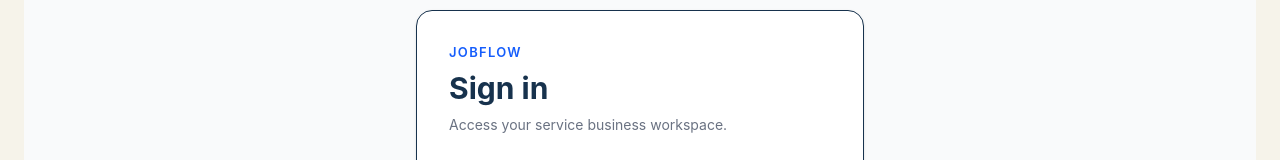
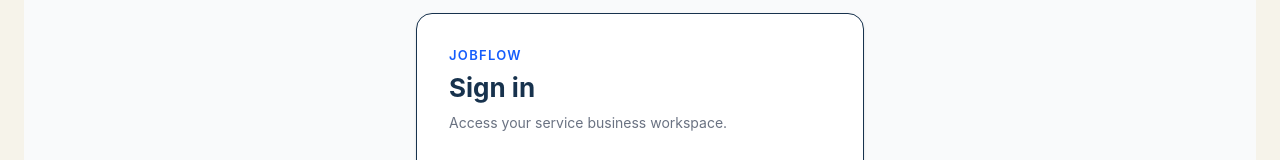
Before and after one commit to tahirbashir80/JobFlow, a Next.js app: page /sign-in in a window 1280 px wide. Shown: the part 167-327 px from the top of the page. Built offline with nearby package versions, Linux system fonts and the light colour scheme.

Commit message:
Normalize JobFlow global design tokens and approved visual refinements

```diff
--- a/src/app/globals.css
+++ b/src/app/globals.css
@@ -32,8 +32,6 @@
   --radius-sm: 8px;
   --radius-md: 10px;
   --radius-lg: 12px;
-
-  /* JobFlow typography scale */
   --font-ui: Manrope, Inter, ui-sans-serif, system-ui, -apple-system, BlinkMacSystemFont, "Segoe UI", sans-serif;
   --text-xs: 11px;
   --text-sm: 13px;
@@ -41,7 +39,7 @@
   --text-lg: 16px;
   --text-xl: 20px;
   --text-2xl: 27px;
-  --text-3xl: 30px;
+  --text-3xl: 26px;
   --leading-tight: 1.2;
   --leading-copy: 1.55;
   --tracking-label: .09em;
@@ -50,8 +48,6 @@
   --form-background: #F6F3EA;
 }
 
-
-/* BlueSmart-derived visual tokens — translated to JobFlow's independent teal/coral palette. */
 :root {
   --jf-paper: var(--background);
   --jf-panel: var(--surface);
@@ -70,83 +66,37 @@
   --jf-shadow-menu: 0 14px 35px rgba(15,23,42,.12);
 }
 
-/* Source-inspired control language */
-input:not([type="checkbox"]):not([type="radio"]),
-select,
-textarea {
+input:not([type="checkbox"]):not([type="radio"]), select, textarea {
   font-family: var(--font-ui);
   color: var(--foreground);
   background: var(--form-background);
   border-color: var(--border);
   border-radius: var(--jf-radius-control);
 }
-
-input:not([type="checkbox"]):not([type="radio"]):focus,
-select:focus,
-textarea:focus {
+input:not([type="checkbox"]):not([type="radio"]):focus, select:focus, textarea:focus {
   outline: none;
   border-color: var(--primary);
   box-shadow: 0 0 0 3px color-mix(in srgb, var(--primary) 15%, transparent);
 }
-
 input::placeholder, textarea::placeholder { color: #9aa5ad; }
 
-/* Source-inspired table treatment */
 table { border-collapse: collapse; }
 thead th { font-size: 10px; font-weight: 700; letter-spacing: .06em; text-transform: uppercase; color: var(--muted); }
 tbody tr { transition: background .15s ease; }
 tbody tr:hover { background: var(--surface-hover); }
-
-/* Source-inspired interactive feel */
 button, a, select, input, textarea { transition: border-color .15s ease, background-color .15s ease, color .15s ease, box-shadow .15s ease, transform .15s ease; }
-
-/* Keep global links neutral; components opt into semantic/link colors. */
 a { text-decoration: none; }
-
 * { box-sizing: border-box; }
 html, body { margin: 0; min-height: 100%; }
-body {
-  background: var(--background);
-  color: var(--foreground);
-  font-family: var(--font-ui);
-  font-size: 14px;
-  line-height: var(--leading-copy);
-  -webkit-font-smoothing: antialiased;
-  text-rendering: optimizeLegibility;
-}
+body { background: var(--background); color: var(--foreground); font-family: var(--font-ui); font-size: 14px; line-height: var(--leading-copy); -webkit-font-smoothing: antialiased; text-rendering: optimizeLegibility; }
 button, input, select, textarea { font: inherit; }
 
-/* Appearance system */
 [data-theme="dark"] {
-  --background: #0e1b20;
-  --foreground: #edf4f3;
-  --surface: #14262c;
-  --surface-hover: #1b3239;
-  --surface-subtle: #102126;
-  --border: #294047;
-  --muted: #9db0b5;
-  --primary: #43b8aa;
-  --primary-soft: #153e3c;
-  --primary-strong: #68d0c2;
-  --accent: #ee9179;
-  --accent-soft: #422b28;
-  --success: #5fbd86;
-  --success-soft: #17382a;
-  --warning: #e2ad45;
-  --warning-soft: #3d3019;
-  --danger: #f07878;
-  --danger-soft: #412326;
-  --info: #6ba3d2;
-  --info-soft: #1b3347;
-  --sidebar-bg: #09181d;
-  --sidebar-border: #20343a;
-  --sidebar-text: #d1dfdf;
-  --sidebar-muted: #91a8ad;
-  --sidebar-hover: rgba(255,255,255,.055);
-  --sidebar-active: rgba(67,184,170,.15);
-  --form-background: var(--surface);
+  --background: #0e1b20; --foreground: #edf4f3; --surface: #14262c; --surface-hover: #1b3239; --surface-subtle: #102126; --border: #294047; --muted: #9db0b5;
+  --primary: #43b8aa; --primary-soft: #153e3c; --primary-strong: #68d0c2; --accent: #ee9179; --accent-soft: #422b28; --success: #5fbd86; --success-soft: #17382a;
+  --warning: #e2ad45; --warning-soft: #3d3019; --danger: #f07878; --danger-soft: #412326; --info: #6ba3d2; --info-soft: #1b3347;
+  --sidebar-bg: #09181d; --sidebar-border: #20343a; --sidebar-text: #d1dfdf; --sidebar-muted: #91a8ad; --sidebar-hover: rgba(255,255,255,.055); --sidebar-active: rgba(67,184,170,.15); --form-background: var(--surface);
 }
-
 [data-accent="blue"] { --primary:#2869a8; --primary-soft:#e9f2fa; --primary-strong:#1d527f; }
 [data-accent="indigo"] { --primary:#5556a9; --primary-soft:#eeeffb; --primary-strong:#41428b; }
 [data-accent="emerald"] { --primary:#138a68; --primary-soft:#e6f6f0; --primary-strong:#0e6d53; }
@@ -154,7 +104,6 @@
 [data-accent="orange"] { --primary:#c66b2b; --primary-soft:#fff0e4; --primary-strong:#9f5420; }
 [data-accent="teal"] { --primary:#0f766e; --primary-soft:#e5f4f1; --primary-strong:#0b5f59; }
 [data-accent="red"] { --primary:#b94b52; --primary-soft:#fbecee; --primary-strong:#943a41; }
-
 [data-high-contrast="true"] { --border:#aab8b6; --muted:#4f5e67; }
 [data-theme="dark"][data-high-contrast="true"] { --border:#71868c; --muted:#d0dcdf; }
 [data-text-size="small"] { font-size:14px; }
@@ -167,202 +116,59 @@
 [data-density="compact"] { --jf-control-y:6px; }
 html { color-scheme: light; }
 [data-theme="dark"] { color-scheme: dark; }
+@media (prefers-reduced-motion: reduce) { [data-motion="full"] *, [data-motion="full"] *::before, [data-motion="full"] *::after { transition-duration:120ms !important; animation-duration:120ms !important; } }
 
-@media (prefers-reduced-motion: reduce) {
-  [data-motion="full"] *, [data-motion="full"] *::before, [data-motion="full"] *::after { transition-duration:120ms !important; animation-duration:120ms !important; }
-}
-
-/* Reference-inspired enterprise primitives */
-.jf-eyebrow {
-  color: var(--primary);
-  font-size: 10px;
-  font-weight: 800;
-  letter-spacing: .14em;
-  text-transform: uppercase;
-}
-.jf-panel {
-  background: var(--surface);
-  border: 1px solid var(--border);
-  border-radius: var(--radius-lg);
-  box-shadow: 0 1px 2px rgba(23,50,77,.035);
-}
-.jf-control {
-  min-height: 36px;
-  border: 1px solid var(--border);
-  border-radius: var(--radius-sm);
-  background: var(--form-background);
-}
-
+.jf-eyebrow { color: var(--primary); font-size: 10px; font-weight: 800; letter-spacing: .14em; text-transform: uppercase; }
+.jf-panel { background: var(--surface); border: 1px solid var(--border); border-radius: var(--radius-lg); box-shadow: 0 1px 2px rgba(23,50,77,.035); }
+.jf-control { min-height: 36px; height: 36px; border: 1px solid var(--border); border-radius: var(--radius-sm); background: var(--form-background); font-size: 13px; }
 @media (max-width:1023px) { main { margin-left:0 !important; } }
 [data-page-width] { width:100%; max-width:1440px; margin-left:auto; margin-right:auto; padding-left:24px; padding-right:24px; }
 @media (max-width:640px) { [data-page-width] { padding-left:16px; padding-right:16px; } }
 
-/* Corporate type primitives */
-.jf-page-title {
-  font-size: var(--text-3xl);
-  line-height: var(--leading-tight);
-  font-weight: 700;
-  letter-spacing: var(--tracking-display);
-}
-.jf-page-subtitle {
-  font-size: var(--text-sm);
-  line-height: 1.55;
-  color: var(--muted);
-}
-.jf-section-title {
-  font-size: var(--text-md);
-  line-height: 1.3;
-  font-weight: 700;
-  letter-spacing: -.01em;
-}
-.jf-section-description {
-  margin-top: 2px;
-  font-size: var(--text-xs);
-  line-height: 1.45;
-  color: var(--muted);
-}
-.jf-metric-label {
-  font-size: 10px;
-  line-height: 1.25;
-  font-weight: 700;
-  letter-spacing: var(--tracking-label);
-  text-transform: uppercase;
-  color: var(--muted);
-}
-.jf-metric-value {
-  font-size: 26px;
-  font-weight: 800;
-  margin-top: 4px;
-  line-height: 1.2;
-  letter-spacing: -.035em;
-  font-variant-numeric: tabular-nums;
-}
-.jf-data-text {
-  font-size: var(--text-sm);
-  line-height: 1.45;
-}
-.jf-meta {
-  font-size: var(--text-xs);
-  line-height: 1.4;
-  color: var(--muted);
-}
-.jf-nav-label {
-  font-size: 13px;
-  line-height: 1.25;
-  font-weight: 600;
-}
-.jf-nav-group {
-  font-size: 9px;
-  line-height: 1.2;
-  font-weight: 700;
-  letter-spacing: .13em;
-  text-transform: uppercase;
-}
+.jf-page-title { font-size: 26px; line-height: 1.2; font-weight: 700; letter-spacing: -.025em; }
+.jf-page-subtitle { font-size: var(--text-sm); line-height: 1.55; color: var(--muted); }
+.jf-section-title { font-size: var(--text-md); line-height: 1.3; font-weight: 700; letter-spacing: -.01em; }
+.jf-section-description { margin-top: 2px; font-size: var(--text-xs); line-height: 1.45; color: var(--muted); }
+.jf-metric-label { font-size: 10px; line-height: 1.25; font-weight: 700; letter-spacing: var(--tracking-label); text-transform: uppercase; color: var(--muted); }
+.jf-metric-value { font-size: 24px; font-weight: 700; margin-top: 4px; line-height: 1.2; letter-spacing: -.035em; font-variant-numeric: tabular-nums; }
+.jf-data-text { font-size: var(--text-sm); line-height: 1.45; }
+.jf-meta { font-size: var(--text-xs); line-height: 1.4; color: var(--muted); }
+.jf-nav-label { font-size: 13px; line-height: 1.25; font-weight: 600; }
+.jf-nav-group { font-size: 9px; line-height: 1.2; font-weight: 700; letter-spacing: .13em; text-transform: uppercase; }
 
-/* v2.6 shell system — translated from the supplied reference UI */
-:root {
-  --jf-sidebar-width-expanded: 224px;
-  --jf-sidebar-width-collapsed: 68px;
-  --jf-topbar-height: 60px;
-  --jf-nav-radius: 8px;
-}
+:root { --jf-sidebar-width-expanded: 224px; --jf-sidebar-width-collapsed: 68px; --jf-topbar-height: 60px; --jf-nav-radius: 8px; }
+.jf-shell-brand { font-size: 16px; line-height: 1.15; font-weight: 700; letter-spacing: -.02em; }
+.jf-shell-brand-mark { width:30px; height:30px; display:grid; place-items:center; flex:0 0 auto; border-radius:8px; background:var(--accent); color:#fff; font-size:11px; font-weight:800; }
+.jf-shell-brand-meta { margin-top:2px; font-size:7px; line-height:1; font-weight:700; letter-spacing:.08em; text-transform:uppercase; color:var(--sidebar-muted); }
+.jf-shell-nav-group { margin:0 0 7px; padding:0 10px; color:var(--sidebar-muted); font-size:8px; line-height:1.2; font-weight:700; letter-spacing:.12em; text-transform:uppercase; }
+.jf-shell-nav-item { position:relative; min-height:34px; display:flex; align-items:center; gap:10px; border-radius:var(--jf-nav-radius); padding:0 10px; color:var(--sidebar-text); font-size:12px; line-height:1.2; font-weight:600; transition:background-color .15s ease,color .15s ease,transform .15s ease; }
+.jf-shell-nav-item:hover { background:var(--sidebar-hover); color:#fff; }
+.jf-shell-nav-item[data-active="true"] { background:var(--sidebar-active); color:#fff; }
+.jf-shell-nav-item[data-active="true"]::before { content:""; position:absolute; left:0; top:50%; width:3px; height:18px; transform:translateY(-50%); border-radius:0 3px 3px 0; background:var(--accent); }
+.jf-shell-nav-item svg { width:18px; height:18px; flex:0 0 18px; stroke-width:1.9; }
+.jf-shell-nav-item[data-active="true"] svg { stroke-width:2.1; }
+.jf-shell-sidebar { width:var(--jf-sidebar-width-expanded); }
+.jf-shell-topbar { height:var(--jf-topbar-height); }
+.jf-shell-search { width:min(100%,500px); }
+.jf-shell-search input { height:38px; border-radius:9px; background:var(--surface-subtle); font-size:12px; }
+.jf-shell-user { min-height:38px; border-radius:9px; }
+.jf-shell-menu { box-shadow:var(--jf-shadow-menu); border-radius:10px; }
+@media (max-width:1023px) { .jf-shell-sidebar { width:280px; } }
 
-.jf-shell-brand {
-  font-size: 16px;
-  line-height: 1.15;
-  font-weight: 700;
-  letter-spacing: -.02em;
-}
-.jf-shell-brand-mark {
-  width: 30px;
-  height: 30px;
-  display: grid;
-  place-items: center;
-  flex: 0 0 auto;
-  border-radius: 8px;
-  background: var(--accent);
-  color: #fff;
-  font-size: 11px;
-  font-weight: 800;
-}
-.jf-shell-brand-meta {
-  margin-top: 2px;
-  font-size: 7px;
-  line-height: 1;
-  font-weight: 700;
-  letter-spacing: .08em;
-  text-transform: uppercase;
-  color: var(--sidebar-muted);
-}
-.jf-shell-nav-group {
-  margin: 0 0 7px;
-  padding: 0 10px;
-  color: var(--sidebar-muted);
-  font-size: 8px;
-  line-height: 1.2;
-  font-weight: 700;
-  letter-spacing: .12em;
-  text-transform: uppercase;
-}
-.jf-shell-nav-item {
-  position: relative;
-  min-height: 34px;
-  display: flex;
-  align-items: center;
-  gap: 10px;
-  border-radius: var(--jf-nav-radius);
-  padding: 0 10px;
-  color: var(--sidebar-text);
-  font-size: 12px;
-  line-height: 1.2;
-  font-weight: 600;
-  transition: background-color .15s ease, color .15s ease, transform .15s ease;
-}
-.jf-shell-nav-item:hover {
-  background: var(--sidebar-hover);
-  color: #fff;
-}
-.jf-shell-nav-item[data-active="true"] {
-  background: var(--sidebar-active);
-  color: #fff;
-}
-.jf-shell-nav-item[data-active="true"]::before {
-  content: "";
-  position: absolute;
-  left: 0;
-  top: 50%;
-  width: 3px;
-  height: 18px;
-  transform: translateY(-50%);
-  border-radius: 0 3px 3px 0;
-  background: var(--accent);
-}
-.jf-shell-nav-item svg {
-  flex: 0 0 auto;
-}
-.jf-shell-sidebar {
-  width: var(--jf-sidebar-width-expanded);
-}
-.jf-shell-topbar {
-  height: var(--jf-topbar-height);
-}
-.jf-shell-search {
-  width: min(100%, 500px);
-}
-.jf-shell-search input {
-  height: 38px;
-  border-radius: 9px;
-  background: var(--surface-subtle);
-  font-size: 12px;
-}
-.jf-shell-user {
-  min-height: 38px;
-  border-radius: 9px;
-}
-.jf-shell-menu {
-  box-shadow: var(--jf-shadow-menu);
-  border-radius: 10px;
-}
-@media (max-width: 1023px) {
-  .jf-shell-sidebar { width: 280px; }
-}
+/* Approved application refinements */
+.jf-record-id { font-family:ui-monospace,SFMono-Regular,Menlo,Monaco,Consolas,"Liberation Mono",monospace; font-size:10px; font-weight:600; line-height:1.2; color:var(--primary); letter-spacing:.01em; }
+.jf-phone-link { font-size:11px; font-weight:700; color:var(--foreground); text-decoration:none; }
+.jf-phone-link:hover { color:var(--primary); text-decoration:underline; }
+table tbody tr { border-bottom:1px solid var(--border); }
+table tbody tr:last-child { border-bottom:0; }
+table tbody td { vertical-align:middle; }
+.jf-chart-primary { background:linear-gradient(180deg,var(--primary) 0%,color-mix(in srgb,var(--primary) 55%,white) 100%) !important; }
+.jf-chart-accent { background:linear-gradient(180deg,var(--accent) 0%,color-mix(in srgb,var(--accent) 55%,white) 100%) !important; }
+.jf-tab { height:40px; padding:0 16px; border:0; border-bottom:1px solid transparent; border-radius:0; background:transparent; color:var(--muted); font-size:13px; font-weight:600; }
+.jf-tab:hover { border-radius:6px 6px 0 0; background:var(--surface-hover); color:var(--foreground); }
+.jf-tab[data-active="true"] { border-bottom-color:var(--primary); border-radius:6px 6px 0 0; background:var(--primary-soft); color:var(--primary); }
+.jf-pagination { width:32px; height:32px; display:inline-flex; align-items:center; justify-content:center; border:1px solid var(--border); border-radius:8px; background:var(--surface); color:var(--foreground); font-size:12px; font-weight:600; box-shadow:var(--jf-shadow-panel); }
+.jf-pagination:hover { background:var(--surface-hover); }
+.jf-pagination[data-active="true"] { color:var(--primary); }
+
+@media (max-width:640px) { .jf-page-title { font-size:26px; } }
```
